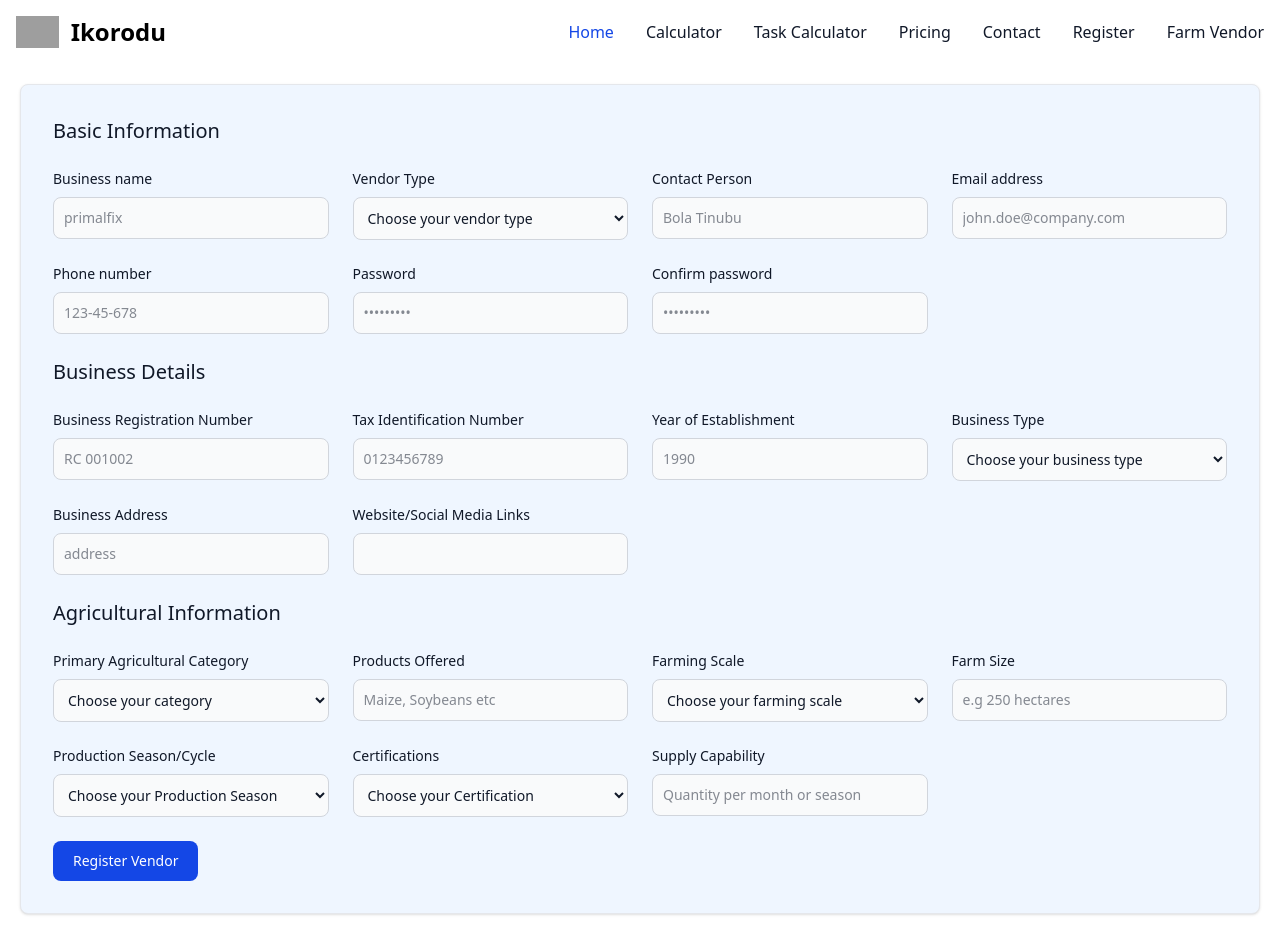
After one commit to roncloud20/BESept25, a PHP site: page /farmervendor.php in a window 1280 px wide. The commit adds this page. Run offline with PHP 8.4, Linux system fonts and the light colour scheme; grey boxes are pictures that could not be loaded.

Commit message:
farmer vendor registration

```diff
--- a/assets/header.php
+++ b/assets/header.php
@@ -40,6 +40,9 @@
         <li>
           <a href="register.php" class="block py-2 px-3 text-gray-900 rounded-sm hover:bg-gray-100 md:hover:bg-transparent md:border-0 md:hover:text-blue-700 md:p-0 dark:text-white md:dark:hover:text-blue-500 dark:hover:bg-gray-700 dark:hover:text-white md:dark:hover:bg-transparent">Register</a>
         </li>
+        <li>
+          <a href="farmervendor.php" class="block py-2 px-3 text-gray-900 rounded-sm hover:bg-gray-100 md:hover:bg-transparent md:border-0 md:hover:text-blue-700 md:p-0 dark:text-white md:dark:hover:text-blue-500 dark:hover:bg-gray-700 dark:hover:text-white md:dark:hover:bg-transparent">Farm Vendor</a>
+        </li>
       </ul>
     </div>
   </div>
--- /dev/null
+++ b/farmervendor.php
@@ -0,0 +1,260 @@
+<?php
+$pagetitle = "Farmer Vendor Page";
+require_once('assets/header.php');
+
+
+// Initializing variables
+$businessnameError = $vendortypeError = $contactpersonError = $phoneError = $emailError = $passwordError = $confirmpasswordError = $businessregnumberError = $taxidnumberError = $businesstypeError = $yearofestblishmentError = $businessaddressError = $productsError = $farmsizeError = "";
+
+
+// Capture values
+if ($_SERVER['REQUEST_METHOD'] === 'POST') {
+    $businessname = $_POST['business_name'];
+    $vendortype = $_POST['vendor_name'];
+    $contactperson = $_POST['contact_person'];
+    $phone = $_POST['phone'];
+    $email = $_POST['email'];
+    $password = $_POST['password'];
+    $confirm_password = $_POST['confirm_password'];
+    $businessregnumber = $_POST['business_reg_number'];
+    $taxidnumber = $_POST['tax_id_number'];
+    $businesstype = $_POST['business_type'];
+    $yearofestblishment = $_POST['year_of_estb'];
+    $businessaddress = $_POST['business_address'];
+    $products = $_POST['products'];
+    $farmsize = $_POST['farm_size'];
+
+    echo "<h3> $businessname, $vendortype, $contactperson, $phone, $email, $password, $confirm_password, $businessregnumber, $taxidnumber, $businesstype, $yearofestblishment, $businessaddress, $products, $farmsize   </h3>";
+
+    // Validate Businessname
+    if(empty($firstname)) {
+        $businessnameError = "Business name is required";
+    }
+
+    // Validate Vendor Type
+    if(empty($vendortype)) {
+        $vendortypeError = "Vendor type is required";
+    }
+    // Validate Contact Person
+    if(empty($contactperson)) {
+        $contactpersonError = "Contact person is required";
+    }
+    // Validate Phone
+    if(empty($phone)) {
+        $phoneError = "Phone number is required";
+    }
+    // Validate Email
+    if(empty($email)) {
+        $emailError = "Email is required";
+    }
+    // Validate Password
+    if(empty($password)) {
+        $passwordError = "Password is required";
+    }
+    // Validate Confirm Password
+    if(empty($confirm_password)) {
+        $confirmpasswordError = "Confirm password is required";
+}
+    // Validate business registration number
+    if(empty($businessregnumber)) {
+        $businessregnumberError = "Business registration number is required";
+    }
+
+    // Validate tax identification number
+    if(empty($taxidnumber)) {
+        $taxidnumberError = "Tax identification number is required";
+    }
+
+    // Validate Business Type
+    if(empty($businesstype)) {
+        $businesstypeError = "Business type is required";
+    }
+
+    // Validate Year of Establishment
+    if(empty($yearofestblishment)) {
+        $yearofestblishmentError = "Year of establishment is required";
+    }
+
+    // Validate Password Match
+    if($password !== $confirm_password) {
+        $confirmpasswordError = "Passwords do not match";
+    }
+
+    // Validate Business Address
+    if(empty($businessaddress)) {
+        $businessaddressError = "Business address is required";
+    }
+
+    // Validate Products
+    if(empty($products)) {
+        $productsError = "Products offered is required";
+    }
+
+    // Validate Farm Size
+    if(empty($farmsize)) {
+        $farmsizeError = "Farm size is required";
+    }
+
+
+}
+?>
+
+<main class=" m-5 ">
+<div class="w-full p-4 bg-blue-50 border border-gray-200 rounded-lg shadow-sm sm:p-6 md:p-8 dark:bg-gray-800 dark:border-gray-700 ">
+    <form class="space-y-6" action="#" method="post">
+        <h5 class="text-xl font-medium text-gray-900 dark:text-white">Basic Information</h5>
+        <div class="grid gap-6 mb-6 md:grid-cols-4">
+        <div>
+            <label for="business_name" class="block mb-2 text-sm font-medium text-gray-900 dark:text-white">Business name</label>
+            <input type="text" name="first_name" class="bg-gray-50 border border-gray-300 text-gray-900 text-sm rounded-lg focus:ring-blue-500 focus:border-blue-500 block w-full p-2.5 dark:bg-gray-700 dark:border-gray-600 dark:placeholder-gray-400 dark:text-white dark:focus:ring-blue-500 dark:focus:border-blue-500" placeholder="primalfix" />
+            <span class="text-red-500"><?= $businessnameError ?></span>
+        </div>
+        <div>
+        <label for="vendor_type" class="block mb-2 text-sm font-medium text-gray-900 dark:text-white">Vendor Type</label>
+                <select name="vendor_type" class="bg-gray-50 border border-gray-300 text-gray-900 text-sm rounded-lg focus:ring-blue-500 focus:border-blue-500 block w-full p-2.5 dark:bg-gray-700 dark:border-gray-600 dark:placeholder-gray-400 dark:text-white dark:focus:ring-blue-500 dark:focus:border-blue-500">
+                    <option selected>Choose your vendor type</option>
+                    <option value="Farmer">Farmer</option>
+                    <option value="Input Supplier">Input Supplier</option>
+                    <option value="Equipment Dealer">Equipment Dealer</option>
+                    <option value="Processor">Processor</option>
+                    <option value="Distributor">Distributor</option>
+                    <option value="Exporter">Exporter</option>
+                </select>
+        </div>
+        <div>
+            <label for="contact_person" class="block mb-2 text-sm font-medium text-gray-900 dark:text-white">Contact Person</label>
+            <input type="text" name="contact_person" class="bg-gray-50 border border-gray-300 text-gray-900 text-sm rounded-lg focus:ring-blue-500 focus:border-blue-500 block w-full p-2.5 dark:bg-gray-700 dark:border-gray-600 dark:placeholder-gray-400 dark:text-white dark:focus:ring-blue-500 dark:focus:border-blue-500" placeholder="Bola Tinubu" />
+            <span class="text-red-500"><?= $contactpersonError ?></span>
+        </div>
+        <div>
+                <label for="email" class="block mb-2 text-sm font-medium text-gray-900 dark:text-white">Email address</label>
+                <input type="email" name="email" class="bg-gray-50 border border-gray-300 text-gray-900 text-sm rounded-lg focus:ring-blue-500 focus:border-blue-500 block w-full p-2.5 dark:bg-gray-700 dark:border-gray-600 dark:placeholder-gray-400 dark:text-white dark:focus:ring-blue-500 dark:focus:border-blue-500" placeholder="john.doe@company.com" />
+            </div>
+            <div>
+                <label for="phone" class="block mb-2 text-sm font-medium text-gray-900 dark:text-white">Phone number</label>
+                <input type="tel" name="phone" class="bg-gray-50 border border-gray-300 text-gray-900 text-sm rounded-lg focus:ring-blue-500 focus:border-blue-500 block w-full p-2.5 dark:bg-gray-700 dark:border-gray-600 dark:placeholder-gray-400 dark:text-white dark:focus:ring-blue-500 dark:focus:border-blue-500" placeholder="123-45-678" />
+            </div>
+            <div>
+                <label for="password" class="block mb-2 text-sm font-medium text-gray-900 dark:text-white">Password</label>
+                <input type="password" name="password" class="bg-gray-50 border border-gray-300 text-gray-900 text-sm rounded-lg focus:ring-blue-500 focus:border-blue-500 block w-full p-2.5 dark:bg-gray-700 dark:border-gray-600 dark:placeholder-gray-400 dark:text-white dark:focus:ring-blue-500 dark:focus:border-blue-500" placeholder="•••••••••" />
+            </div>
+            <div>
+                <label for="confirm_password" class="block mb-2 text-sm font-medium text-gray-900 dark:text-white">Confirm password</label>
+                <input type="password" name="confirm_password" class="bg-gray-50 border border-gray-300 text-gray-900 text-sm rounded-lg focus:ring-blue-500 focus:border-blue-500 block w-full p-2.5 dark:bg-gray-700 dark:border-gray-600 dark:placeholder-gray-400 dark:text-white dark:focus:ring-blue-500 dark:focus:border-blue-500" placeholder="•••••••••" />
+            </div>
+
+        </div>
+
+    </form>
+
+    <form class="space-y-6" action="#" method="post">
+        <h5 class="text-xl font-medium text-gray-900 dark:text-white">Business Details</h5>
+        <div class="grid gap-6 mb-6 md:grid-cols-4">
+        <div>
+            <label for="business_reg_number" class="block mb-2 text-sm font-medium text-gray-900 dark:text-white">Business Registration Number</label>
+            <input type="text" name="business_reg_number" class="bg-gray-50 border border-gray-300 text-gray-900 text-sm rounded-lg focus:ring-blue-500 focus:border-blue-500 block w-full p-2.5 dark:bg-gray-700 dark:border-gray-600 dark:placeholder-gray-400 dark:text-white dark:focus:ring-blue-500 dark:focus:border-blue-500" placeholder="RC 001002" />
+            <span class="text-red-500"><?= $businessregnumberError ?></span>
+        </div>
+        <div>
+            <label for="tax_id_num" class="block mb-2 text-sm font-medium text-gray-900 dark:text-white">Tax Identification Number</label>
+            <input type="number" name="tax_id_name" class="bg-gray-50 border border-gray-300 text-gray-900 text-sm rounded-lg focus:ring-blue-500 focus:border-blue-500 block w-full p-2.5 dark:bg-gray-700 dark:border-gray-600 dark:placeholder-gray-400 dark:text-white dark:focus:ring-blue-500 dark:focus:border-blue-500" placeholder="0123456789" />
+            <span class="text-red-500"><?= $taxidnumberError ?></span>
+        </div>
+        <div>
+            <label for="year_of_estb" class="block mb-2 text-sm font-medium text-gray-900 dark:text-white">Year of Establishment</label>
+            <input type="number" name="year_of_estb" class="bg-gray-50 border border-gray-300 text-gray-900 text-sm rounded-lg focus:ring-blue-500 focus:border-blue-500 block w-full p-2.5 dark:bg-gray-700 dark:border-gray-600 dark:placeholder-gray-400 dark:text-white dark:focus:ring-blue-500 dark:focus:border-blue-500" placeholder="1990" />
+            <span class="text-red-500"><?= $yearofestblishmentError ?></span>
+        </div>
+        <div>
+        <label for="business_type" class="block mb-2 text-sm font-medium text-gray-900 dark:text-white">Business Type</label>
+                <select name="business_type" class="bg-gray-50 border border-gray-300 text-gray-900 text-sm rounded-lg focus:ring-blue-500 focus:border-blue-500 block w-full p-2.5 dark:bg-gray-700 dark:border-gray-600 dark:placeholder-gray-400 dark:text-white dark:focus:ring-blue-500 dark:focus:border-blue-500">
+                    <option selected>Choose your business type</option>
+                    <option value="Farmer">Sole Proprietorship</option>
+                    <option value="Input Supplier">Partnership</option>
+                    <option value="Equipment Dealer">Limited Liability Company</option>
+                    <option value="Processor">Cooperative</option>
+                </select>
+        </div>
+        <div>
+            <label for="business_address" class="block mb-2 text-sm font-medium text-gray-900 dark:text-white">Business Address</label>
+            <input type="text" name="business_address" class="bg-gray-50 border border-gray-300 text-gray-900 text-sm rounded-lg focus:ring-blue-500 focus:border-blue-500 block w-full p-2.5 dark:bg-gray-700 dark:border-gray-600 dark:placeholder-gray-400 dark:text-white dark:focus:ring-blue-500 dark:focus:border-blue-500" placeholder="address" />
+            <span class="text-red-500"><?= $businessaddressError ?></span>
+        </div>
+        <div>
+                <label for="social_media" class="block mb-2 text-sm font-medium text-gray-900 dark:text-white">Website/Social Media Links</label>
+                <input type="text" name="social_media" class="bg-gray-50 border border-gray-300 text-gray-900 text-sm rounded-lg focus:ring-blue-500 focus:border-blue-500 block w-full p-2.5 dark:bg-gray-700 dark:border-gray-600 dark:placeholder-gray-400 dark:text-white dark:focus:ring-blue-500 dark:focus:border-blue-500" placeholder="" />
+            </div>
+
+        </div>
+
+    </form>
+
+    <form class="space-y-6" action="#" method="post">
+        <h5 class="text-xl font-medium text-gray-900 dark:text-white">Agricultural Information</h5>
+        <div class="grid gap-6 mb-6 md:grid-cols-4">
+        <div>
+            <label for="agric_category" class="block mb-2 text-sm font-medium text-gray-900 dark:text-white">Primary Agricultural Category</label>
+                <select name="agric_category" class="bg-gray-50 border border-gray-300 text-gray-900 text-sm rounded-lg focus:ring-blue-500 focus:border-blue-500 block w-full p-2.5 dark:bg-gray-700 dark:border-gray-600 dark:placeholder-gray-400 dark:text-white dark:focus:ring-blue-500 dark:focus:border-blue-500">
+                    <option selected>Choose your category</option>
+                    <option value="Crops">Crops</option>
+                    <option value="Livestock">Livestock</option>
+                    <option value="Fisheries">Fisheries</option>
+                    <option value="Equipment">Equipment</option>
+                    <option value="Agrochemicals">Agrochemicals</option>
+                    <option value="Fertilizers">Fertilizers</option>
+                    <option value="Seeds">Seeds</option>
+                    <option value="Agro Services">Agro Services</option>
+                </select>
+        </div>
+        <div>
+            <label for="products" class="block mb-2 text-sm font-medium text-gray-900 dark:text-white">Products Offered</label>
+            <input type="text" name="products" class="bg-gray-50 border border-gray-300 text-gray-900 text-sm rounded-lg focus:ring-blue-500 focus:border-blue-500 block w-full p-2.5 dark:bg-gray-700 dark:border-gray-600 dark:placeholder-gray-400 dark:text-white dark:focus:ring-blue-500 dark:focus:border-blue-500" placeholder="Maize, Soybeans etc" />
+            <span class="text-red-500"><?= $productsError ?></span>
+        </div>
+        <div>
+        <label for="farming_scale" class="block mb-2 text-sm font-medium text-gray-900 dark:text-white">Farming Scale</label>
+                <select name="farming_scale" class="bg-gray-50 border border-gray-300 text-gray-900 text-sm rounded-lg focus:ring-blue-500 focus:border-blue-500 block w-full p-2.5 dark:bg-gray-700 dark:border-gray-600 dark:placeholder-gray-400 dark:text-white dark:focus:ring-blue-500 dark:focus:border-blue-500">
+                    <option selected>Choose your farming scale</option>
+                    <option value="Small">Small</option>
+                    <option value="Medium">Medium</option>
+                    <option value="Large">Large</option>
+                </select>
+        </div>
+        <div>
+            <label for="farm_size" class="block mb-2 text-sm font-medium text-gray-900 dark:text-white">Farm Size</label>
+            <input type="text" name="farm_size" class="bg-gray-50 border border-gray-300 text-gray-900 text-sm rounded-lg focus:ring-blue-500 focus:border-blue-500 block w-full p-2.5 dark:bg-gray-700 dark:border-gray-600 dark:placeholder-gray-400 dark:text-white dark:focus:ring-blue-500 dark:focus:border-blue-500" placeholder="e.g 250 hectares" />
+            <span class="text-red-500"><?= $farmsizeError ?></span>
+        </div>
+        <div>
+        <label for="production_season" class="block mb-2 text-sm font-medium text-gray-900 dark:text-white">Production Season/Cycle</label>
+                <select name="production_season" class="bg-gray-50 border border-gray-300 text-gray-900 text-sm rounded-lg focus:ring-blue-500 focus:border-blue-500 block w-full p-2.5 dark:bg-gray-700 dark:border-gray-600 dark:placeholder-gray-400 dark:text-white dark:focus:ring-blue-500 dark:focus:border-blue-500">
+                    <option selected>Choose your Production Season</option>
+                    <option value="Rain-fed">Rain-fed</option>
+                    <option value="Irrigation">Irrigation</option>
+                    <option value="All-year round">All-year round</option>
+                </select>
+        </div>
+        <div>
+        <label for="certification" class="block mb-2 text-sm font-medium text-gray-900 dark:text-white">Certifications</label>
+                <select name="certification" class="bg-gray-50 border border-gray-300 text-gray-900 text-sm rounded-lg focus:ring-blue-500 focus:border-blue-500 block w-full p-2.5 dark:bg-gray-700 dark:border-gray-600 dark:placeholder-gray-400 dark:text-white dark:focus:ring-blue-500 dark:focus:border-blue-500">
+                    <option selected>Choose your Certification</option>
+                    <option value="SON">SON</option>
+                    <option value="NAFDAC">NAFDAC</option>
+                    <option value="Organic Certified">Organic Certified</option>
+                    <option value="GAP">GAP</option>
+                </select>
+        </div>
+        <div>
+                <label for="supply_capability" class="block mb-2 text-sm font-medium text-gray-900 dark:text-white">Supply Capability</label>
+                <input type="text" name="supply_capability" class="bg-gray-50 border border-gray-300 text-gray-900 text-sm rounded-lg focus:ring-blue-500 focus:border-blue-500 block w-full p-2.5 dark:bg-gray-700 dark:border-gray-600 dark:placeholder-gray-400 dark:text-white dark:focus:ring-blue-500 dark:focus:border-blue-500" placeholder="Quantity per month or season" />
+            </div>
+
+        </div>
+
+        <button type="submit" class="text-white bg-blue-700 hover:bg-blue-800 focus:ring-4 focus:outline-none focus:ring-blue-300 font-medium rounded-lg text-sm w-full sm:w-auto px-5 py-2.5 text-center dark:bg-blue-600 dark:hover:bg-blue-700 dark:focus:ring-blue-800">Register Vendor</button>
+
+    </form>
+
+
+</div>
+</main>
```
